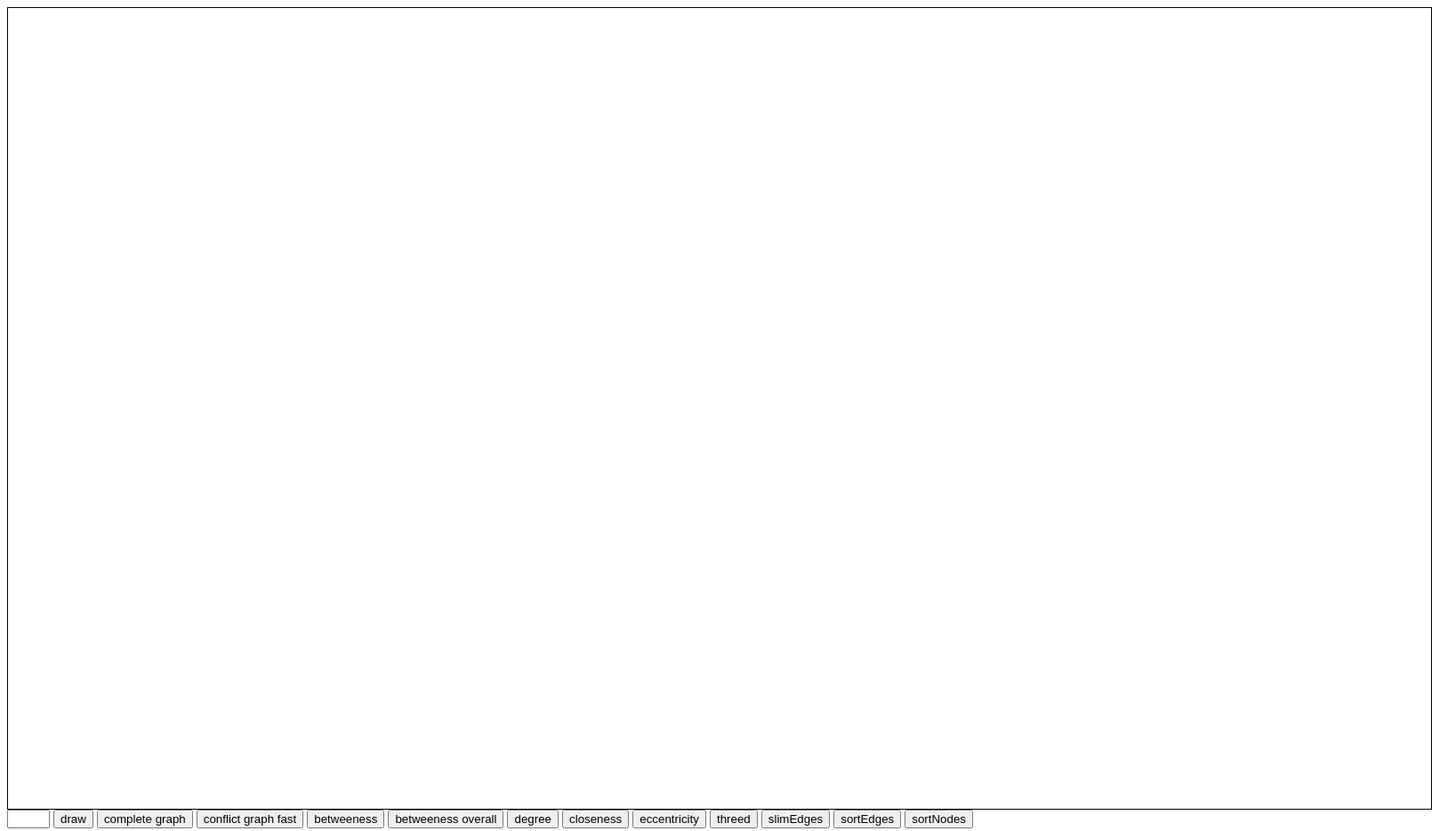
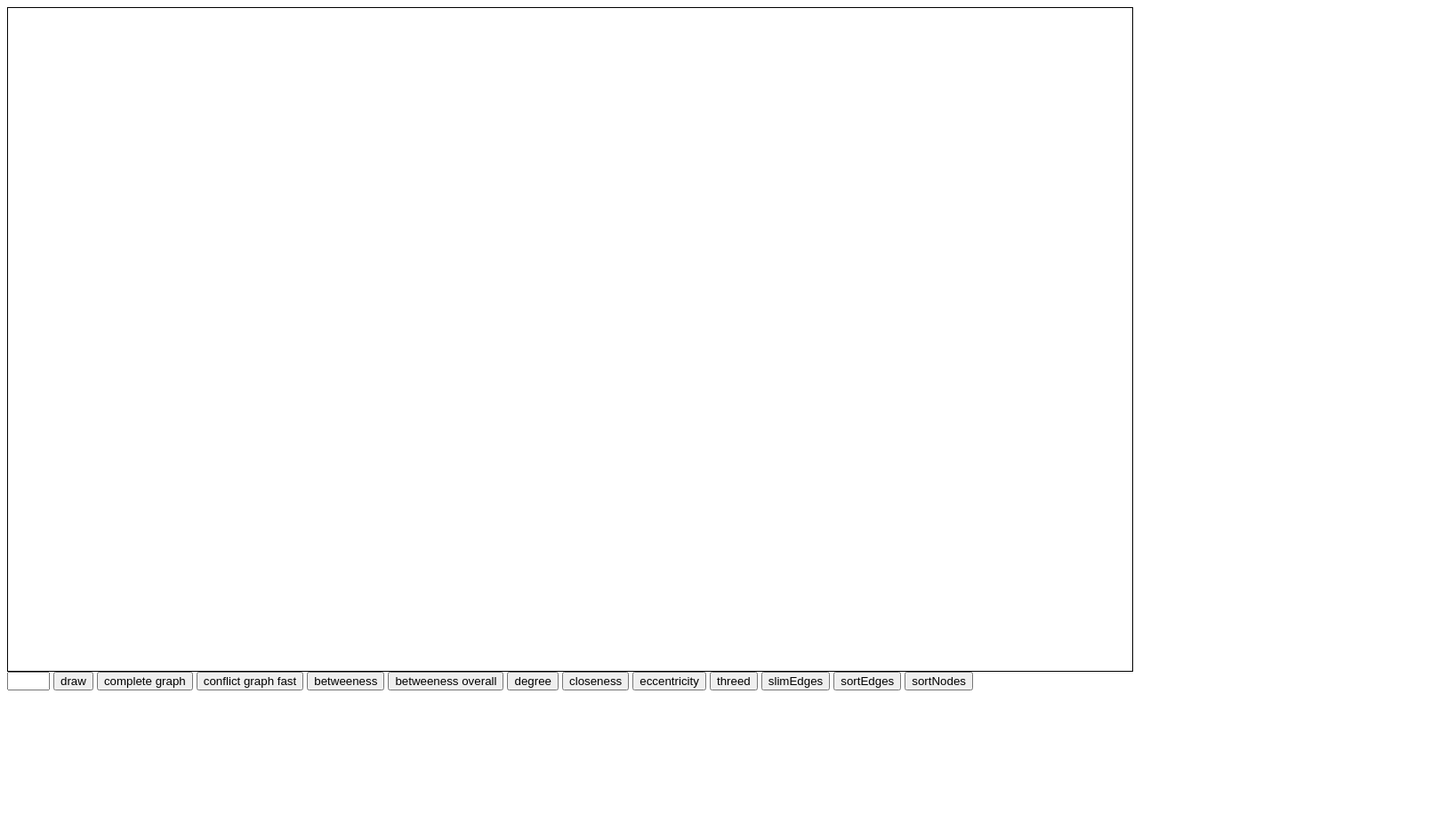
Before and after one commit to normandra/normandra.github.io, a website: page 4d_vis/index.html in a window 1280 px wide. Shown: the whole page at 89% size, 1610 px wide, since content can reach past the window. After the commit the page ends 800 px from the top, so only its background shows below. Drawn offline with Linux system fonts and the light colour scheme.

Commit message:
resized canvas

```diff
--- a/4d_vis/index.html
+++ b/4d_vis/index.html
@@ -7,8 +7,8 @@
 
     <style type="text/css">
         #mynetwork {
-            width: 1600px;
-            height: 900px;
+            width: 100%;
+            height: 95%;
             border: 1px solid black;
             background-color: white
         }
```
